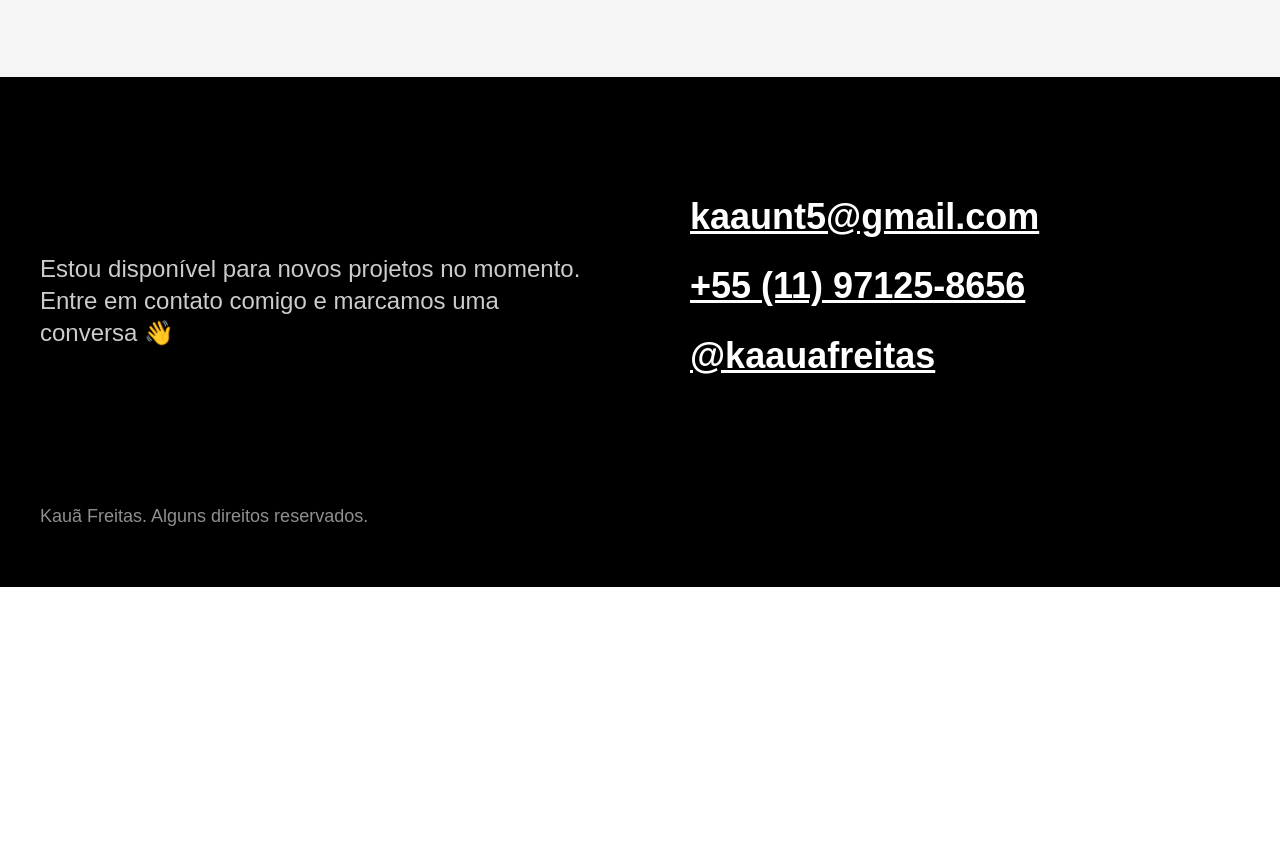
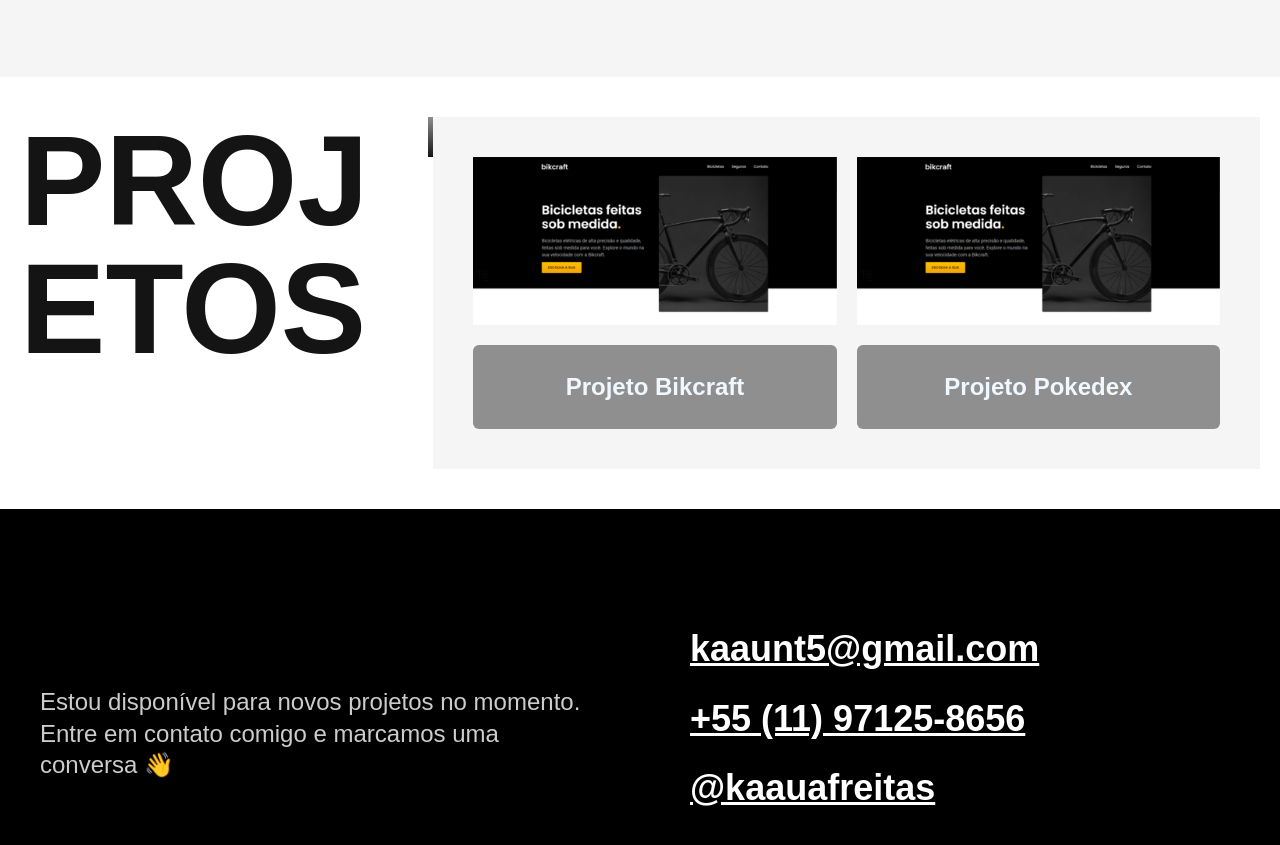
Before and after one commit to Kaaunty/ProjetoPortifolio, a plain HTML site: page index.html in a window 1280 px wide. Shown: the part 1656-2501 px from the top of the page. Before the commit the page ends 2243 px from the top, so only its background shows below. Drawn offline with Linux system fonts and the light colour scheme; files whose address does not match are found by name.

Commit message:
add project article.

```diff
--- a/css/formacao.css
+++ b/css/formacao.css
@@ -75,7 +75,7 @@
   position: absolute;
   top: -20px;
   left: -5px;
-  background-image: url("../img/cursos.svg");
+  background: url("../img/cursos.svg");
   background-repeat: no-repeat;
   background-position: center;
 }
@@ -93,7 +93,7 @@
   position: absolute;
   top: -20px;
   left: -5px;
-  background-image: url("../img/idiomas.svg");
+  background: url("../img/idiomas.svg");
   background-repeat: no-repeat;
   background-position: center;
 }
--- /dev/null
+++ b/css/projetos.css
@@ -0,0 +1,51 @@
+.projetos-bg {
+  background-color: white;
+  display: grid;
+  grid-template-columns: 1fr 2fr;
+  padding: 40px 20px;
+  margin: 0 auto;
+}
+.projetos-bg .subtitulo {
+  max-width: 5ch;
+}
+.projeto-conteudo {
+  display: grid;
+  grid-template-columns: 1fr 1fr;
+  gap: 100px 0px;
+  padding: 30px;
+  text-align: center;
+  background-color: #f5f5f5;
+  position: relative;
+}
+
+.projeto-conteudo::before {
+  content: "";
+  width: 5px;
+  height: 40px;
+  background: linear-gradient(#8f8f8f, #141414);
+  position: absolute;
+  left: -5px;
+}
+.item-projeto {
+  padding: 10px;
+  transition: all 0.3s;
+}
+.item-projeto img:hover {
+  transform: scale(1.1);
+}
+.item-projeto a {
+  text-decoration: none;
+
+  color: black;
+}
+.item-projeto a h2 {
+  margin-top: 20px;
+  padding: 25px;
+  background-color: #8f8f8f;
+  color: aliceblue;
+  border-radius: 6px;
+  border: 3px solid transparent;
+}
+.item-projeto a h2:hover {
+  border-color: violet;
+}
--- a/css/style.css
+++ b/css/style.css
@@ -7,3 +7,4 @@
 @import "./formacao.css";
 @import "./contato.css";
 @import "./footer.css";
+@import "./projetos.css";
--- a/index.html
+++ b/index.html
@@ -5,6 +5,7 @@
   <meta charset="UTF-8">
   <meta name="viewport" content="width=device-width, initial-scale=1.0">
   <link rel="stylesheet" href="css/style.css">
+  <link rel="icon" href="favicon.ico" type="image/x-icon">
   <title>Portifolio</title>
 </head>
 
@@ -94,6 +95,27 @@
       </div>
     </div>
   </section>
+
+  <article class="projetos-bg">
+    <h2 class="subtitulo">Projetos</h2>
+    <div class="projeto-conteudo">
+      <div class="item-projeto">
+        <a href="https://kaaunty.github.io/Projeto-Bikcraft/" target="_blank"> <img src="img/projeto-bikcraft-p.png" alt=""></a>
+        <a href="https://kaaunty.github.io/Projeto-Bikcraft/" target="_blank">
+          <h2 class="">Projeto Bikcraft</h2>
+        </a>
+      </div>
+      <div class="item-projeto">
+        <a href=""> <img src="img/projeto-bikcraft-p.png" alt=""></a>
+        <a href="">
+          <h2 class="">Projeto Pokedex</h2>
+        </a>
+      </div>
+
+
+    </div>
+
+  </article>
   <footer class="footer" id="contato">
     <div class="footer-container">
       <p class="footer-texto">Estou disponível para novos projetos no momento. Entre em contato comigo e marcamos uma conversa 👋</p>
```
Also changed, not shown: css/utils.css (added), img/projeto-bikcraft-g.png (added), img/projeto-bikcraft-p.png (added), 1 other file.
